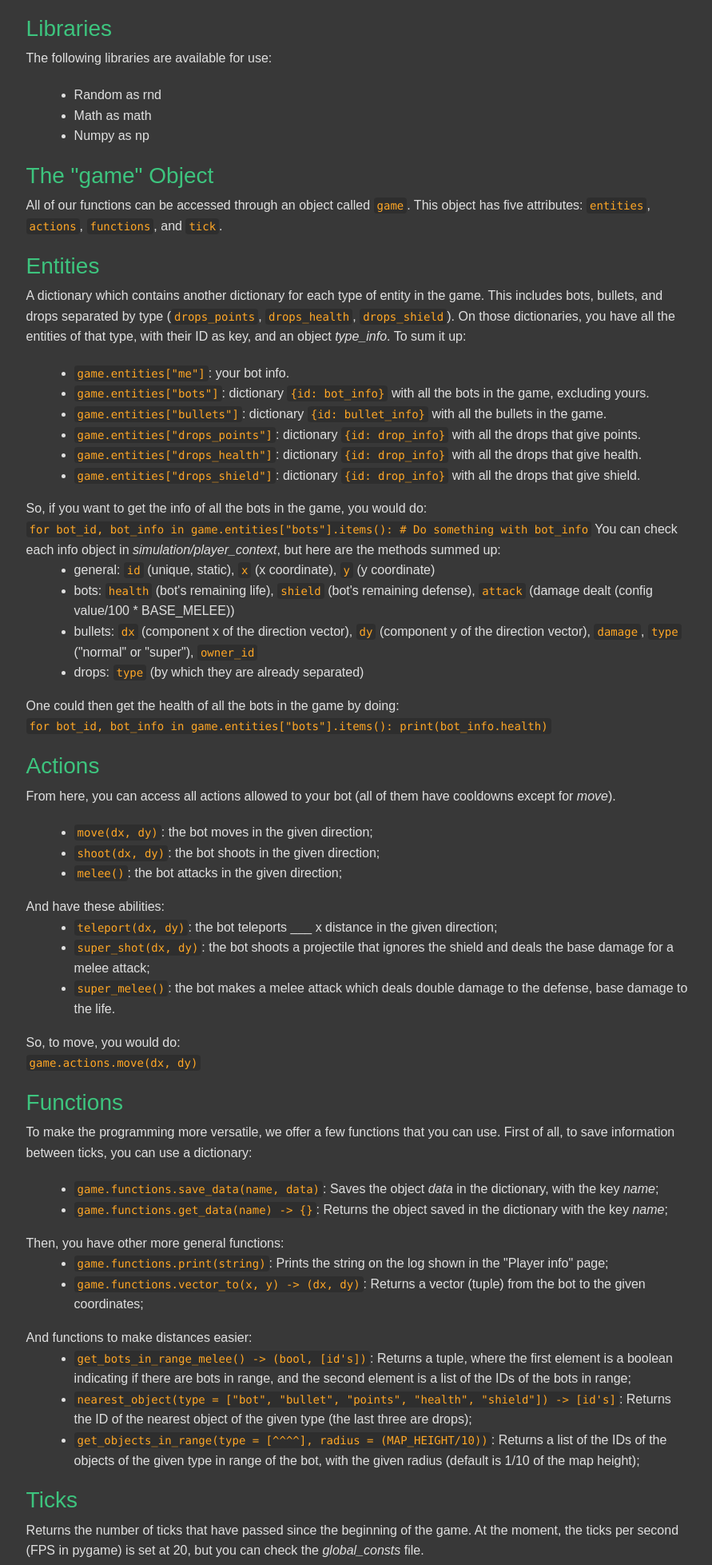
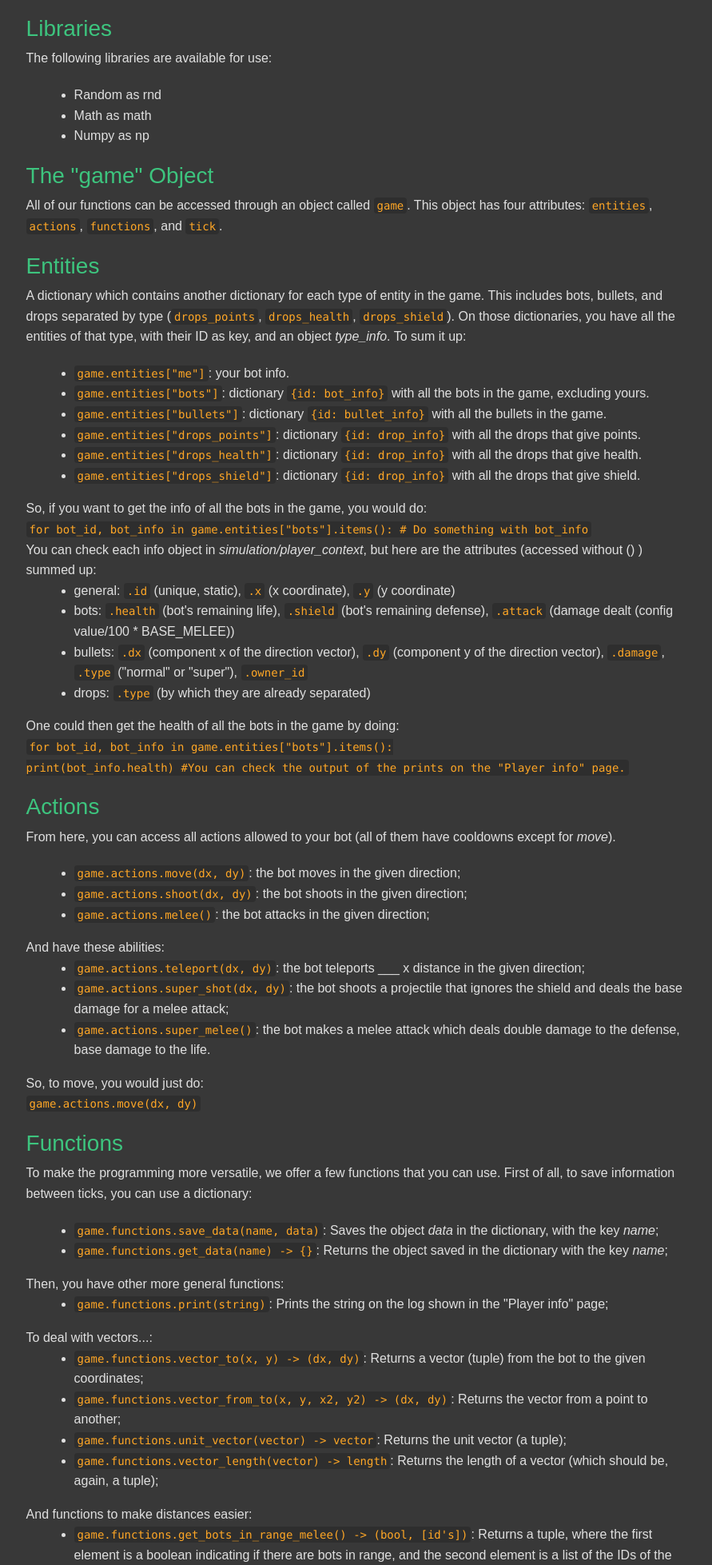
Before and after one commit to mrs714/CaptureTheFlag, a Flask app: page /upload_code in a window 1280 px wide, after a click on "Need some help?". Shown: the part 688-2645 px from the top of the page at 80% size, without its empty margins (192-1083 px from the left). Run offline with Flask 3, Linux system fonts and the light colour scheme; a user stored in the database is signed in; some libraries are stand-ins or nearby versions.

Commit message:
More vector functions

```diff
--- a/simulation/player_context/functions.py
+++ b/simulation/player_context/functions.py
@@ -1,9 +1,12 @@
 class Functions:
-    def __init__(self, save_data, get_data, print, vector_to, get_bots_in_range_melee, nearest_object, get_objects_in_range):
+    def __init__(self, save_data, get_data, print, vector_to, vector_from_to, unit_vector, vector_length, get_bots_in_range_melee, nearest_object, get_objects_in_range):
         self.save_data = save_data
         self.get_data = get_data
         self.print = print
         self.vector_to = vector_to
+        self.vector_from_to = vector_from_to
+        self.unit_vector = unit_vector
+        self.vector_length = vector_length
         self.get_bots_in_range_melee = get_bots_in_range_melee
         self.nearest_object = nearest_object
         self.get_objects_in_range = get_objects_in_range
--- a/simulation/player_context/game.py
+++ b/simulation/player_context/game.py
@@ -9,7 +9,7 @@ class Game:
         self.entities["me"] = bot.get_info()
         self.actions = Actions(*actions)
         self.tick = tick
-        self.functions = Functions(*functions) # get_data, save_data, print, vector_to, get_bots_in_range_melee, nearest_object, get_objects_in_range
+        self.functions = Functions(*functions) # get_data, save_data, print, vector_to, vector_from_to, unit_vector, vector_length, get_bots_in_range_melee, nearest_object, get_objects_in_range
 
     def debug(self, *args):
         print(*args)
--- a/templates/upload_code.html
+++ b/templates/upload_code.html
@@ -45,7 +45,7 @@
 
         <h3>The "game" Object</h3>
         <p>
-          All of our functions can be accessed through an object called <code>game</code>. This object has five attributes: <code>entities</code>, <code>actions</code>, <code>functions</code>, and <code>tick</code>.
+          All of our functions can be accessed through an object called <code>game</code>. This object has four attributes: <code>entities</code>, <code>actions</code>, <code>functions</code>, and <code>tick</code>.
         </p>
 
         <h3>Entities</h3>
@@ -65,18 +65,18 @@
 
             <code>for bot_id, bot_info in game.entities["bots"].items():
           # Do something with bot_info</code>
-
-          You can check each info object in <em>simulation/player_context</em>, but here are the methods summed up:
+          <br>
+          You can check each info object in <em>simulation/player_context</em>, but here are the attributes (accessed without () ) summed up:
           <ul>
-            <li>general: <code>id</code> (unique, static), <code>x</code> (x coordinate), <code>y</code> (y coordinate)</li>
-            <li>bots: <code>health</code> (bot's remaining life), <code>shield</code> (bot's remaining defense), <code>attack</code> (damage dealt (config value/100 * BASE_MELEE))</li>
-            <li>bullets: <code>dx</code> (component x of the direction vector), <code>dy</code> (component y of the direction vector), <code>damage</code>, <code>type</code> ("normal" or "super"), <code>owner_id</code></li>
-            <li>drops: <code>type</code> (by which they are already separated)</li>
+            <li>general: <code>.id</code> (unique, static), <code>.x</code> (x coordinate), <code>.y</code> (y coordinate)</li>
+            <li>bots: <code>.health</code> (bot's remaining life), <code>.shield</code> (bot's remaining defense), <code>.attack</code> (damage dealt (config value/100 * BASE_MELEE))</li>
+            <li>bullets: <code>.dx</code> (component x of the direction vector), <code>.dy</code> (component y of the direction vector), <code>.damage</code>, <code>.type</code> ("normal" or "super"), <code>.owner_id</code></li>
+            <li>drops: <code>.type</code> (by which they are already separated)</li>
           </ul>
           One could then get the health of all the bots in the game by doing:<br>
 
-            <code>for bot_id, bot_info in game.entities["bots"].items():
-            print(bot_info.health) <!-- You can check the output of the prints on the "Player info" page. --></code>
+            <code>for bot_id, bot_info in game.entities["bots"].items():<br>
+                print(bot_info.health) #You can check the output of the prints on the "Player info" page.</code>
 
         </p>
 
@@ -84,17 +84,17 @@
         <p>
           From here, you can access all actions allowed to your bot (all of them have cooldowns except for <em>move</em>).
           <ul>
-            <li><code>move(dx, dy)</code>: the bot moves in the given direction;</li>
-            <li><code>shoot(dx, dy)</code>: the bot shoots in the given direction;</li>
-            <li><code>melee()</code>: the bot attacks in the given direction;</li>
+            <li><code>game.actions.move(dx, dy)</code>: the bot moves in the given direction;</li>
+            <li><code>game.actions.shoot(dx, dy)</code>: the bot shoots in the given direction;</li>
+            <li><code>game.actions.melee()</code>: the bot attacks in the given direction;</li>
           </ul>
           And have these abilities:
           <ul>
-            <li><code>teleport(dx, dy)</code>: the bot teleports ___ x distance in the given direction;</li>
-            <li><code>super_shot(dx, dy)</code>: the bot shoots a projectile that ignores the shield and deals the base damage for a melee attack;</li>
-            <li><code>super_melee()</code>: the bot makes a melee attack which deals double damage to the defense, base damage to the life.</li>
+            <li><code>game.actions.teleport(dx, dy)</code>: the bot teleports ___ x distance in the given direction;</li>
+            <li><code>game.actions.super_shot(dx, dy)</code>: the bot shoots a projectile that ignores the shield and deals the base damage for a melee attack;</li>
+            <li><code>game.actions.super_melee()</code>: the bot makes a melee attack which deals double damage to the defense, base damage to the life.</li>
           </ul>
-          So, to move, you would do:<br>
+          So, to move, you would just do:<br>
             <code>game.actions.move(dx, dy)</code>
         </p>
 
@@ -108,13 +108,19 @@
           Then, you have other more general functions:
           <ul>
             <li><code>game.functions.print(string)</code>: Prints the string on the log shown in the "Player info" page;</li>
+          </ul>
+          To deal with vectors...:
+          <ul>
             <li><code>game.functions.vector_to(x, y) -> (dx, dy)</code>: Returns a vector (tuple) from the bot to the given coordinates;</li>
+            <li><code>game.functions.vector_from_to(x, y, x2, y2) -> (dx, dy)</code>: Returns the vector from a point to another;</li>
+            <li><code>game.functions.unit_vector(vector) -> vector</code>: Returns the unit vector (a tuple);</li>
+            <li><code>game.functions.vector_length(vector) -> length</code>: Returns the length of a vector (which should be, again, a tuple);</li>
           </ul>
           And functions to make distances easier:
           <ul>
-            <li><code>get_bots_in_range_melee() -> (bool, [id's])</code>: Returns a tuple, where the first element is a boolean indicating if there are bots in range, and the second element is a list of the IDs of the bots in range;</li>
-            <li><code>nearest_object(type = ["bot", "bullet", "points", "health", "shield"]) -> [id's]</code>: Returns the ID of the nearest object of the given type (the last three are drops);</li>
-            <li><code>get_objects_in_range(type = [^^^^], radius = (MAP_HEIGHT/10))</code>: Returns a list of the IDs of the objects of the given type in range of the bot, with the given radius (default is 1/10 of the map height);</li>
+            <li><code>game.functions.get_bots_in_range_melee() -> (bool, [id's])</code>: Returns a tuple, where the first element is a boolean indicating if there are bots in range, and the second element is a list of the IDs of the bots in range;</li>
+            <li><code>game.functions.nearest_object(type = ["bot", "bullet", "points", "health", "shield"]) -> [id's]</code>: Returns the ID of the nearest object of the given type (the last three are drops);</li>
+            <li><code>game.functions.get_objects_in_range(type = [^^^^], radius = (MAP_HEIGHT/10))</code>: Returns a list of the IDs of the objects of the given type in range of the bot, with the given radius (default is 1/10 of the map height);</li>
           </ul>
         </p>
 
```
Also changed, not shown: simulation/simulation.py (+13 -1 lines).
